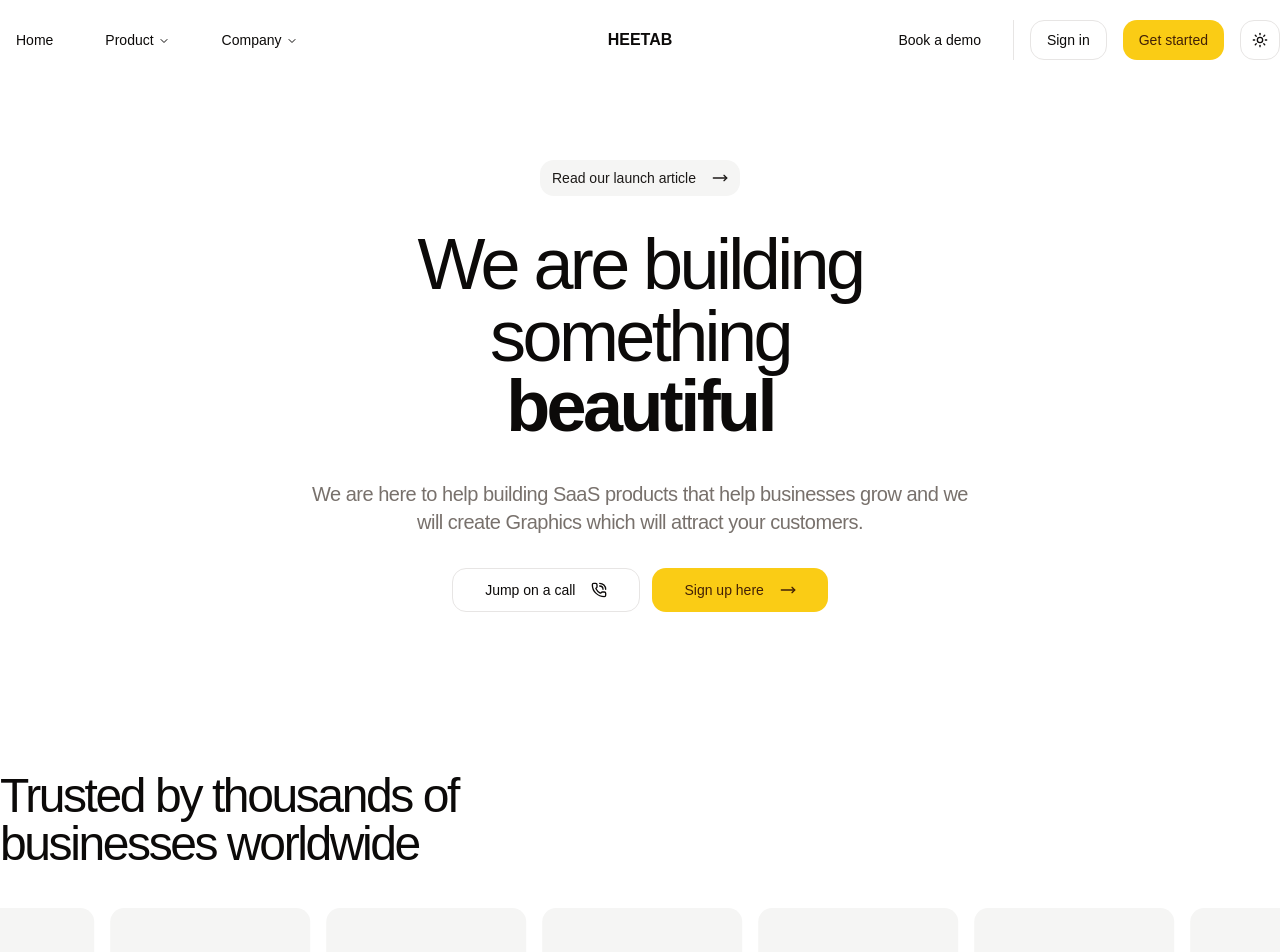
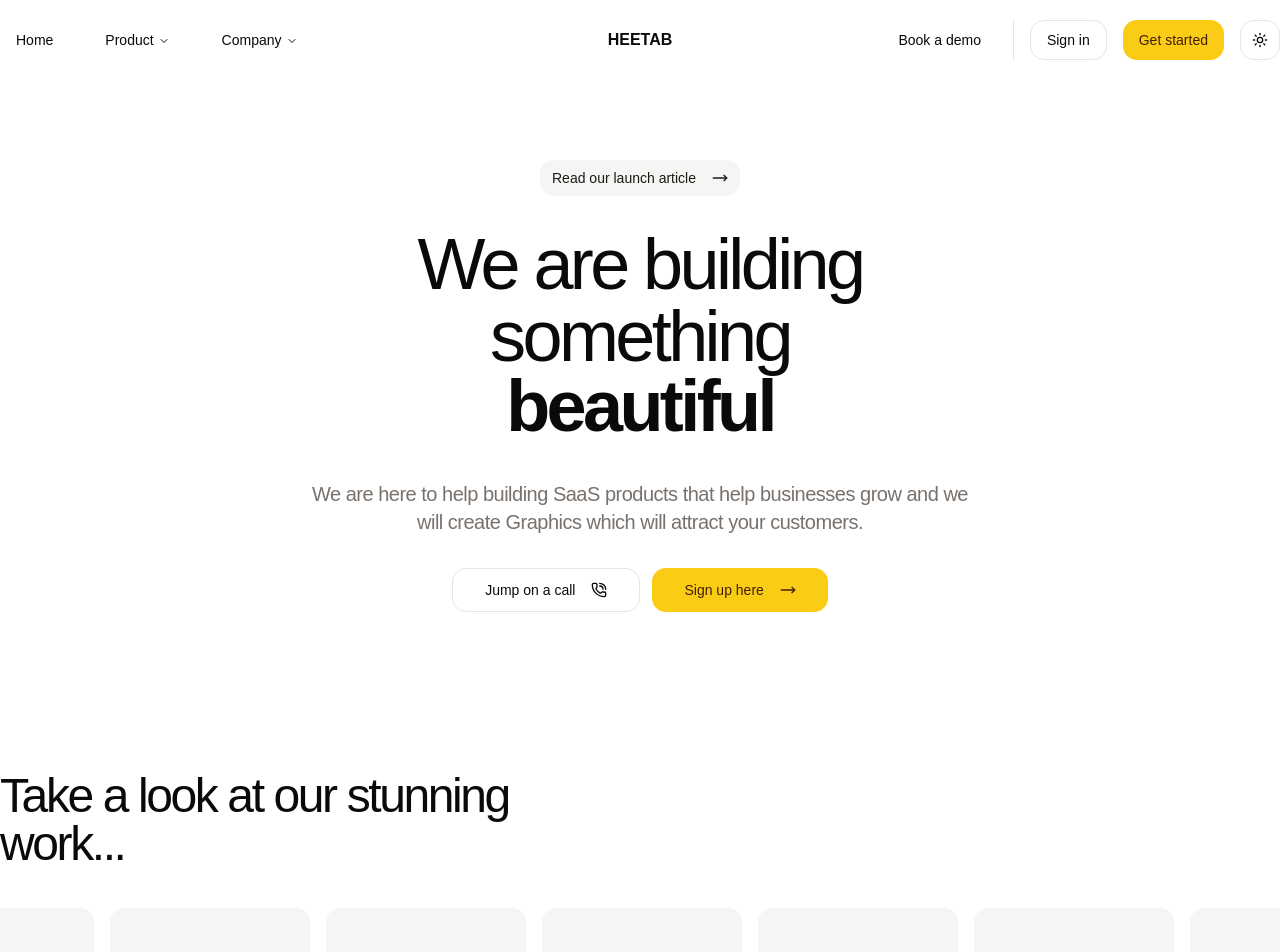
Before and after one commit to heetabofficial/heetab-landing-page, a Next.js app: page / in a window 1280 px wide. Shown: the top 952 px of the page. Built offline with nearby package versions, Linux system fonts and the light colour scheme.

Commit message:
testimonial text changed

```diff
--- a/src/app/page.tsx
+++ b/src/app/page.tsx
@@ -11,7 +11,6 @@ import { Case } from "@/components/ui/testimonila";
 export default function Home() {
   return (
     <main>
-      <div></div>
       <div>
         <Header />
         <Hero />
--- a/src/components/ui/testimonila.tsx
+++ b/src/components/ui/testimonila.tsx
@@ -33,7 +33,7 @@ export const Case = () => {
       <div className="container mx-auto">
         <div className="flex flex-col  gap-10">
           <h2 className="text-xl md:text-5xl tracking-tighter lg:max-w-xl font-regular text-left">
-            Trusted by thousands of businesses worldwide
+            Take a look at our stunning work...
           </h2>
           <Carousel setApi={setApi} className="w-full">
             <CarouselContent>
```
Also changed, not shown: 1 other file (tests, documents, lock files or other folders).
